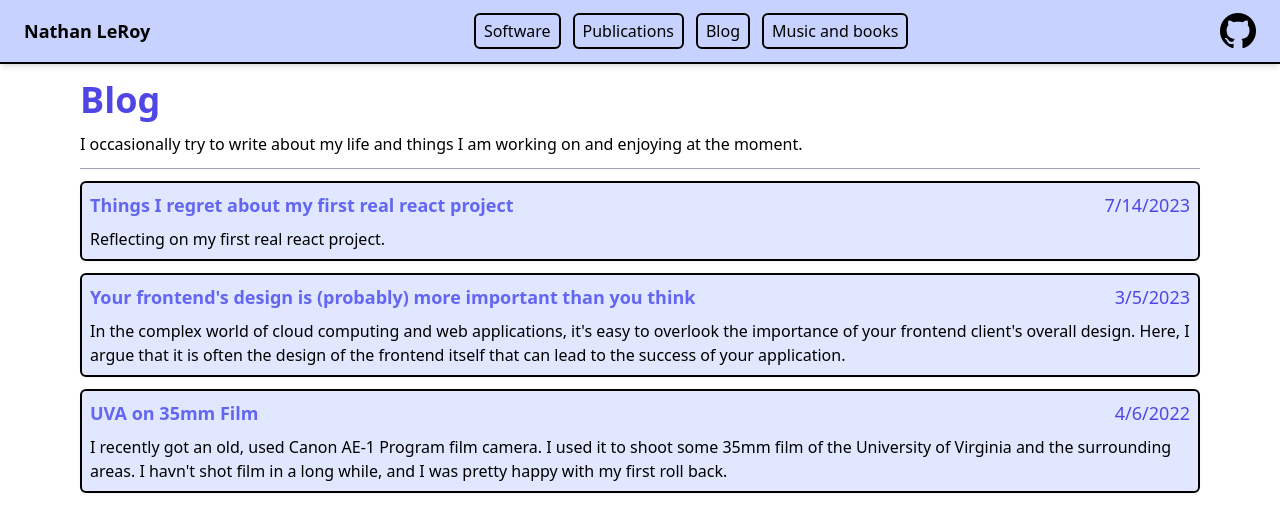
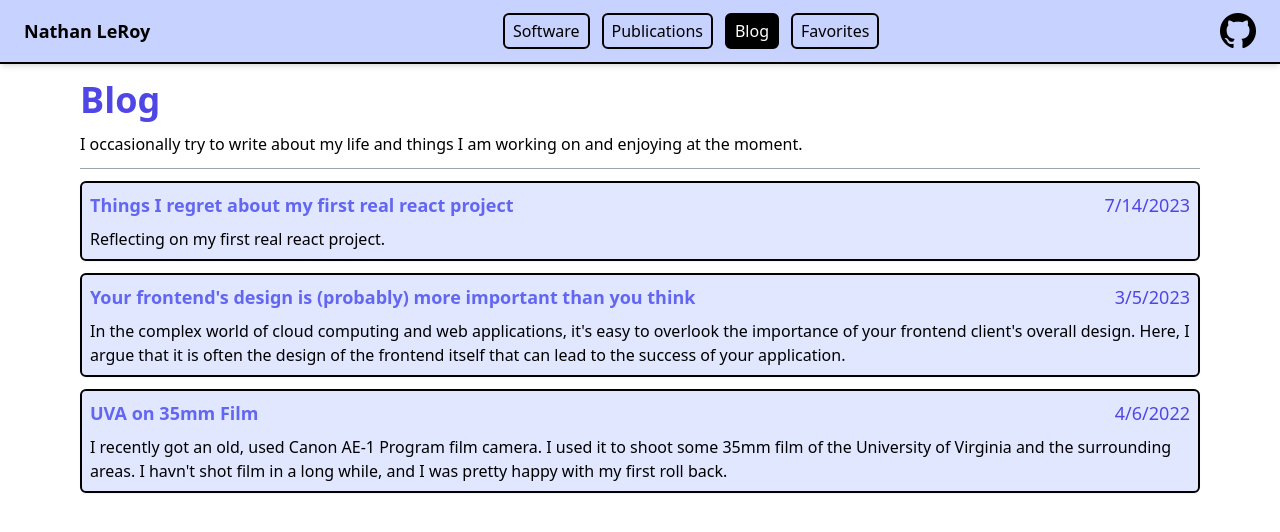
Before and after one commit to nleroy917/nleroy917.github.io, a Next.js app: page /blog in a window 1280 px wide. Shown: the top 532 px of the page. Built offline with nearby package versions, Linux system fonts and the light colour scheme.

Commit message:
highlight current page in nav, rename to favorites

```diff
--- a/components/layout/nav/hamburger-menu.tsx
+++ b/components/layout/nav/hamburger-menu.tsx
@@ -1,6 +1,6 @@
 import { useOnClickOutside } from '@/hooks/useOnClickOutside'
-import Link from 'next/link'
 import { FC, useState, useRef, Fragment } from 'react'
+import { MobileNavItem } from './mobile-nav-item'
 
 export const HamburgerMenu: FC = () => {
   const [isOpen, setIsOpen] = useState(false)
@@ -31,44 +31,13 @@ export const HamburgerMenu: FC = () => {
             isOpen ? '' : 'hidden'
           } absolute right-0 w-48 bg-white p-2 mt-2 rounded-md shadow-lg border-2 border-black`}
         >
-          <li className="my-1 font-bold">
-            <Link href="/" className="text-black underline">
-              home
-            </Link>
-          </li>
-          <li className="my-1 font-bold">
-            <Link className="text-black underline" href="/software">
-              software
-            </Link>
-          </li>
-          <li className="my-1 font-bold">
-            <Link className="text-black underline" href="/publications">
-              publications
-            </Link>
-          </li>
-          <li className="my-1 font-bold">
-            <Link className="text-black underline" href="/blog">
-              blog
-            </Link>
-          </li>
-          <li className="my-1 font-bold">
-            <Link
-              className="text-black underline"
-              href="https://github.com/nleroy917"
-            >
-              github
-            </Link>
-          </li>
-          <li className="my-1 font-bold">
-            <Link className="text-black underline" href="/music-and-books">
-              music & books
-            </Link>
-          </li>
-          {/* <li className="my-1 font-bold">
-            <Link className="text-black underline" href="/">
-              resume
-            </Link>
-          </li> */}
+          <MobileNavItem href="/software">software</MobileNavItem>
+          <MobileNavItem href="/publications">publications</MobileNavItem>
+          <MobileNavItem href="/blog">blog</MobileNavItem>
+          <MobileNavItem href="https://github.com/nleroy917">
+            github
+          </MobileNavItem>
+          <MobileNavItem href="/favorites">favorites</MobileNavItem>
         </ul>
       </div>
     </Fragment>
--- /dev/null
+++ b/components/layout/nav/mobile-nav-item.tsx
@@ -0,0 +1,29 @@
+import Link from 'next/link'
+import { useRouter } from 'next/router'
+
+type Props = {
+  children?: React.ReactNode
+  href: string
+}
+
+export const MobileNavItem = (props: Props) => {
+  const { href, children } = props
+  const router = useRouter()
+  const active = router.pathname === props.href
+
+  let className
+
+  if (active) {
+    className = 'font-bold text-indigo-800 underline'
+  } else {
+    className = 'font-semibold text-black underline'
+  }
+
+  return (
+    <li className="my-1">
+      <Link className={className} href={href}>
+        {children}
+      </Link>
+    </li>
+  )
+}
--- a/components/layout/nav/nav-item.tsx
+++ b/components/layout/nav/nav-item.tsx
@@ -1,14 +1,29 @@
+import Link from 'next/link'
+import { useRouter } from 'next/router'
 import React, { FC } from 'react'
 
 interface Props {
   children?: React.ReactNode
+  href: string
 }
 
 export const NavItem: FC<Props> = (props) => {
-  const { children } = props
+  const { children, href } = props
+  const router = useRouter()
+  const active = router.pathname === href
+
+  let className
+  if (active) {
+    className =
+      'px-2 py-1 ml-3 text-white no-underline transition-all bg-black border-2 border-black rounded-md'
+  } else {
+    className =
+      'px-2 py-1 ml-3 text-black no-underline transition-all border-2 border-black rounded-md hover:bg-black hover:text-white'
+  }
+
   return (
-    <div className="px-2 py-1 ml-3 text-black no-underline transition-all border-2 border-black rounded-md hover:bg-black hover:text-white">
-      {children}
-    </div>
+    <Link href={href} className="no-underline">
+      <div className={className}>{children}</div>
+    </Link>
   )
 }
--- a/components/layout/nav/nav.tsx
+++ b/components/layout/nav/nav.tsx
@@ -14,18 +14,10 @@ export const Nav: FC = () => {
       <div className="flex-row items-center">
         {/* desktop/tablet */}
         <div className="hidden lg:flex ">
-          <Link href="/software" className="no-underline">
-            <NavItem>Software</NavItem>
-          </Link>
-          <Link href="/publications" className="no-underline">
-            <NavItem>Publications</NavItem>
-          </Link>
-          <Link href="/blog" className="no-underline">
-            <NavItem>Blog</NavItem>
-          </Link>
-          <Link href="/music-and-books" className="no-underline">
-            <NavItem>Music and books</NavItem>
-          </Link>
+          <NavItem href="/software">Software</NavItem>
+          <NavItem href="/publications">Publications</NavItem>
+          <NavItem href="/blog">Blog</NavItem>
+          <NavItem href="/favorites">Favorites</NavItem>
           {/* <Link href="/" className="no-underline">
             <NavItem>Resume</NavItem>
           </Link> */}
```
Also changed, not shown: pages/favorites.tsx (renamed from pages/music-and-books.tsx).
